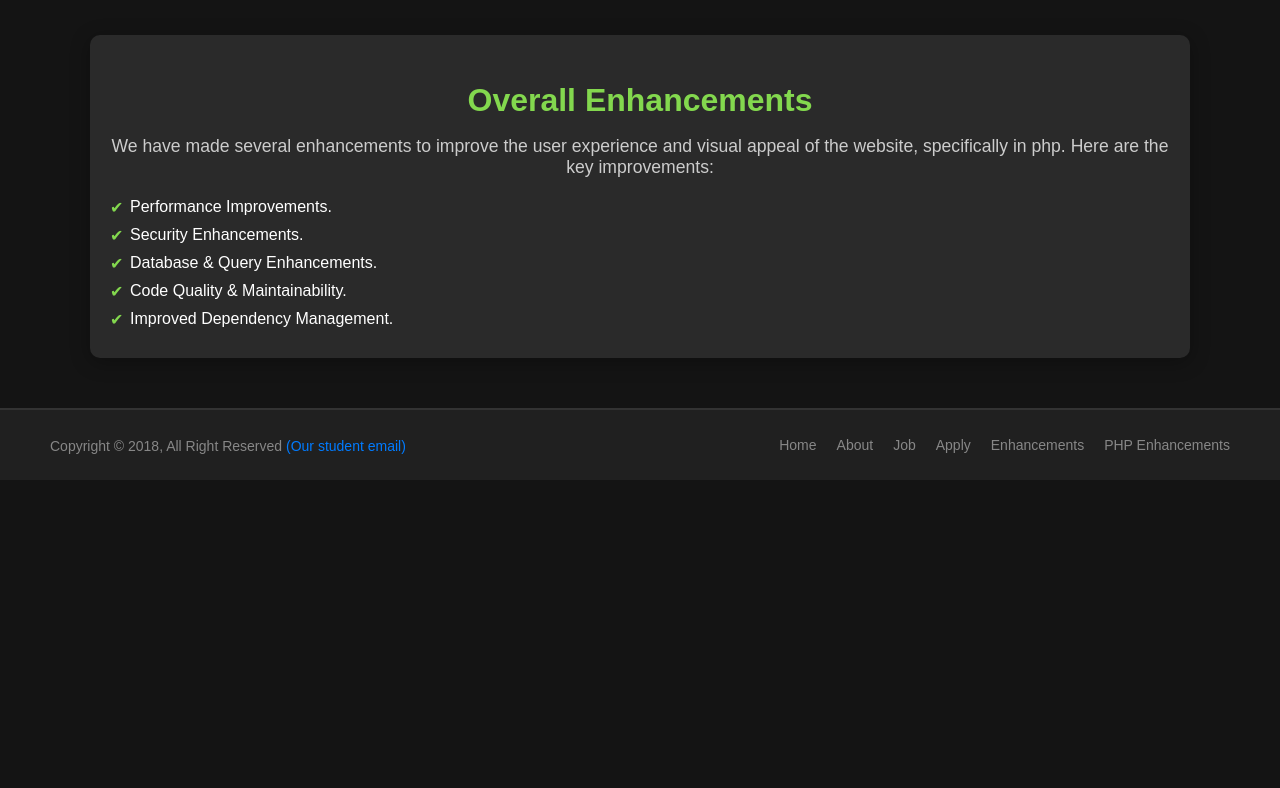
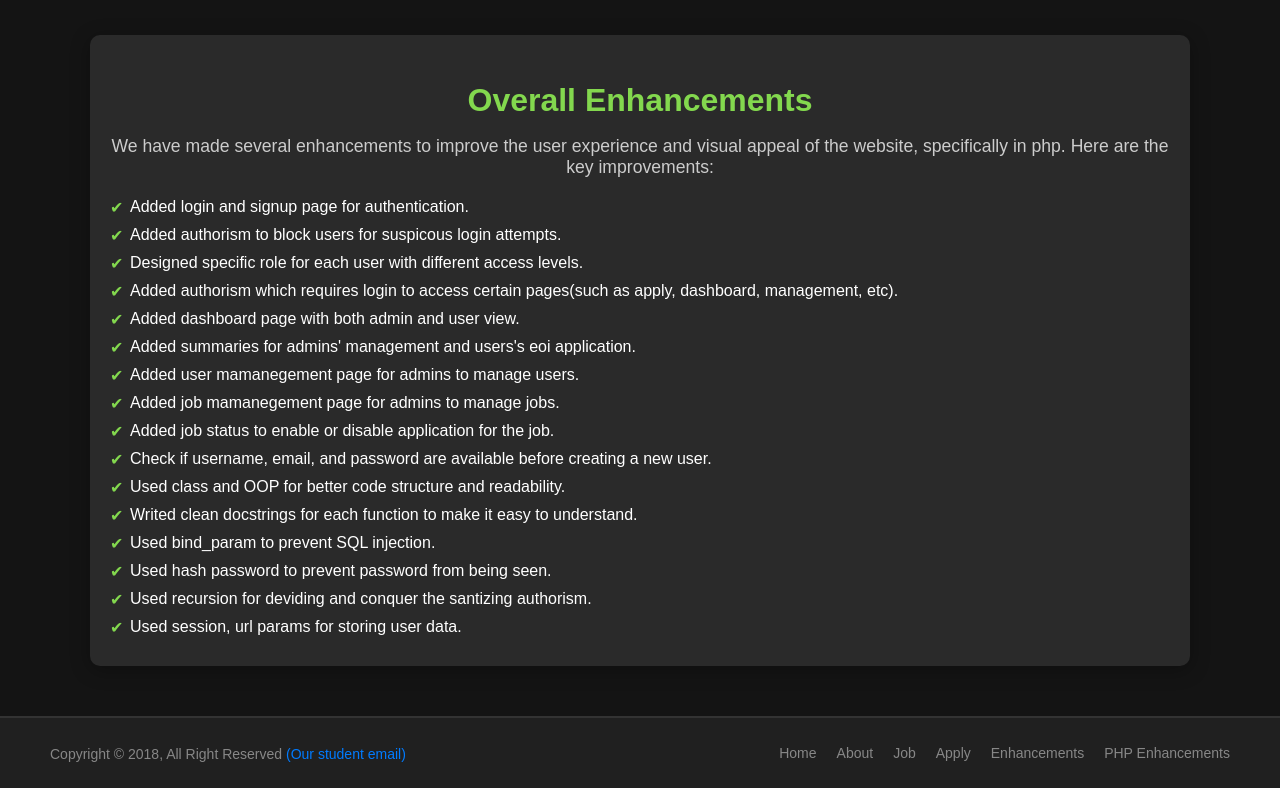
Before and after one commit to thinhNdang536/dynamic-employment-website, a PHP site: page /phpenhancements.php in a window 1280 px wide; the page is wider, and only the part inside the window is pictured. Shown: the part 140-928 px from the top of that part. Before the commit the page ends 594 px from the top of that part, so only its background shows below. Run offline with PHP 8.4, Linux system fonts and the light colour scheme; some web fonts are replaced.

Commit message:
rewrite php enhancement

```diff
--- a/phpenhancements.php
+++ b/phpenhancements.php
@@ -81,11 +81,22 @@
                 We have made several enhancements to improve the user experience and visual appeal of the website, specifically in php. Here are the key improvements:
             </p>
             <ul class="enhancements-list">
-                <li>Performance Improvements.</li>
-                <li>Security Enhancements.</li>
-                <li>Database & Query Enhancements.</li>
-                <li>Code Quality & Maintainability.</li>
-                <li>Improved Dependency Management.</li>
+                <li>Added login and signup page for authentication.</li>
+                <li>Added authorism to block users for suspicous login attempts.</li>
+                <li>Designed specific role for each user with different access levels.</li>
+                <li>Added authorism which requires login to access certain pages(such as apply, dashboard, management, etc).</li>
+                <li>Added dashboard page with both admin and user view.</li>
+                <li>Added summaries for admins' management and users's eoi application.</li>
+                <li>Added user mamanegement page for admins to manage users.</li>
+                <li>Added job mamanegement page for admins to manage jobs.</li>
+                <li>Added job status to enable or disable application for the job.</li>
+                <li>Check if username, email, and password are available before creating a new user.</li>
+                <li>Used class and OOP for better code structure and readability.</li>
+                <li>Writed clean docstrings for each function to make it easy to understand.</li>
+                <li>Used bind_param to prevent SQL injection.</li>
+                <li>Used hash password to prevent password from being seen.</li>
+                <li>Used recursion for deviding and conquer the santizing authorism.</li>
+                <li>Used session, url params for storing user data.</li>
             </ul>
         </div>
     </div>
```
